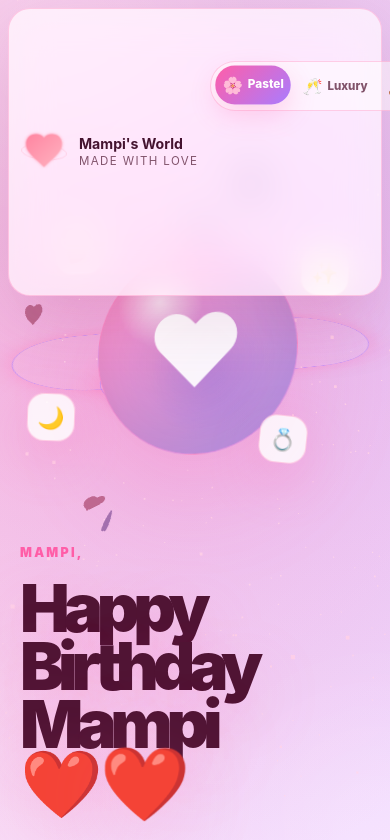
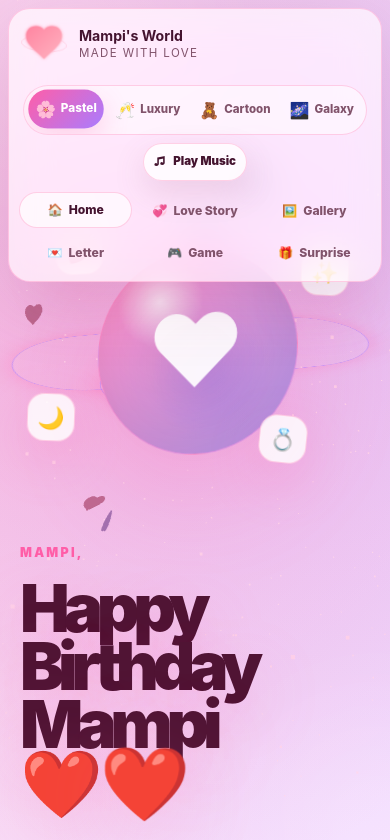
Before and after one commit to SayantanS01/mampi-hbd, a Next.js app: page / in a window 390 px wide. Shown: the top 840 px of the page. Built offline with nearby package versions, Linux system fonts and the light colour scheme; no server answers; the database is empty.

Commit message:
fix: make header controls wrap properly on mobile

```diff
--- a/src/app/globals.css
+++ b/src/app/globals.css
@@ -1571,7 +1571,8 @@ select {
 
 @media (max-width: 1040px) {
   .site-chrome {
-    align-items: stretch;
+    align-items: center;
+    flex-wrap: wrap;
   }
 
   .brand-mark {
@@ -1620,6 +1621,23 @@ select {
     top: 8px;
     width: calc(100% - 16px);
     border-radius: 22px;
+  }
+
+  .chrome-controls {
+    width: 100%;
+    justify-content: center;
+    margin-top: 4px;
+  }
+
+  .theme-switcher {
+    overflow-x: auto;
+    -ms-overflow-style: none;
+    scrollbar-width: none;
+    max-width: 100%;
+  }
+
+  .theme-switcher::-webkit-scrollbar {
+    display: none;
   }
 
   .brand-orb {
```
